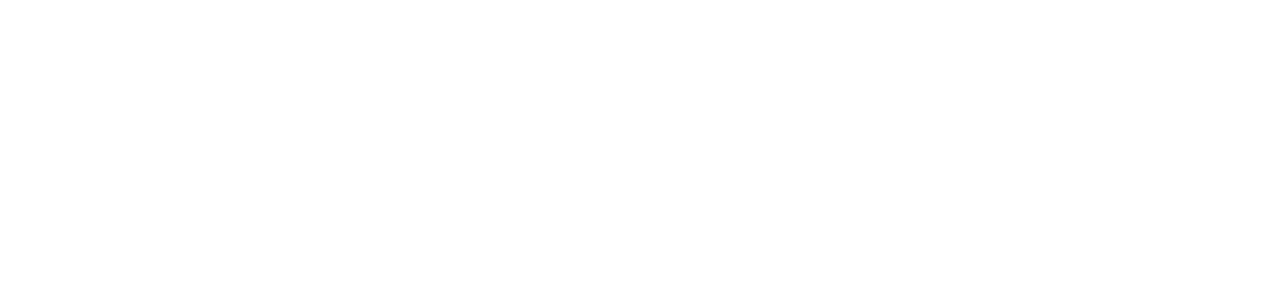
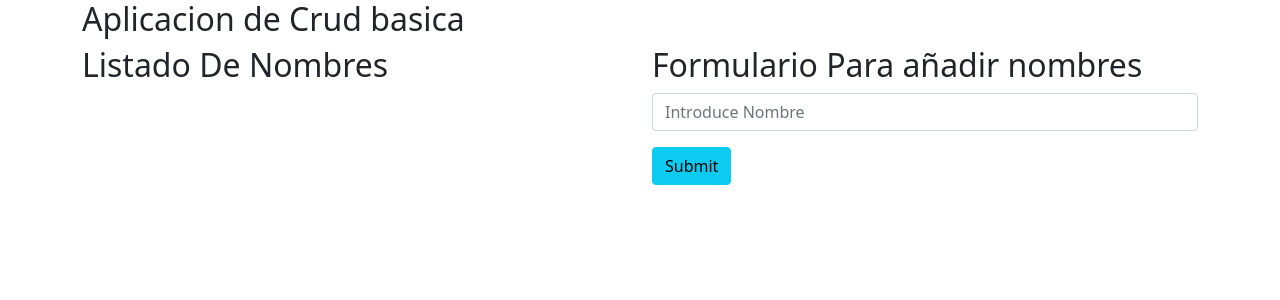
Before and after one commit to JuanMaChico/my-proyect, a React (Create React App) app: page / in a window 1280 px wide. Shown: the top 300 px of the page. Built offline with nearby package versions, Linux system fonts and the light colour scheme.

Commit message:
Armamos un Crud CASI COMPLETO

```diff
--- a/src/App.jsx
+++ b/src/App.jsx
@@ -1,9 +1,13 @@
+import React from "react";
+import ListadoDeNombres from "./components/ListadoDeNombres";
+
 
 function App() {
 
   return (
 
-    <div className="App">
+    <div className="container">
+      <ListadoDeNombres/>
     </div>
 
 );
--- /dev/null
+++ b/src/components/ListadoDeNombres.jsx
@@ -0,0 +1,72 @@
+import React, { useState } from 'react'
+import uniqid from 'uniqid';
+
+const ListadoDeNombres = () => {
+
+    const [nombre, setNombre] = useState('');
+    const [listanombres, setListaNombres] = useState([]);
+
+    const addNombres = (e) => {
+        e.preventDefault();
+        const nuevoNombre = {
+            id: uniqid(),
+            tituloNombre: nombre
+        }
+        setListaNombres([...listanombres, nuevoNombre]);
+        setNombre('');
+    }
+    const deleteNombre = (id) =>{
+        const nuevoArray = listanombres.filter(item => item.id !== id);
+        setListaNombres(nuevoArray);
+    }
+
+    return (
+
+        <div>
+            <h2>Aplicacion de Crud basica</h2>
+
+            <div className="row">
+
+                <div className="col">
+                    <h2>Listado De Nombres</h2>
+                    <ul className="list-group">
+                        {
+                            listanombres.map( item =>
+                                <li
+                                    key="item.id"
+                                    className="list-group-item">{item.tituloNombre}
+                                    <bottom onClick={() => {deleteNombre(item.id)}} className="btn btn-outline-danger float-end">Borrar</bottom>
+                                </li>
+                            )
+                        }
+                    </ul>
+                </div>
+
+                <div className="col">
+                    <h2>Formulario Para añadir nombres</h2>
+
+                    <form onSubmit={(e) => addNombres(e)} className="form-group">
+
+                        <input
+                            onChange={(e)=>{ setNombre(e.target.value) }}
+                            className="form-control mb-3" type="text"
+                            placeholder="Introduce Nombre"
+                            value={nombre}
+                        />
+
+                        <input
+                            className="btn btn-info btn-block"
+                            type="submit"
+                            alue="Registrar Nombre"
+                        />
+
+                    </form>
+                </div>
+
+            </div>
+
+        </div>
+
+    )
+}
+export default ListadoDeNombres;
--- a/src/index.js
+++ b/src/index.js
@@ -1,6 +1,7 @@
 import React from 'react';
 import ReactDOM from 'react-dom';
 import App from './App.jsx';
+import 'bootstrap/dist/css/bootstrap.css';
 
 
 ReactDOM.render(
```
